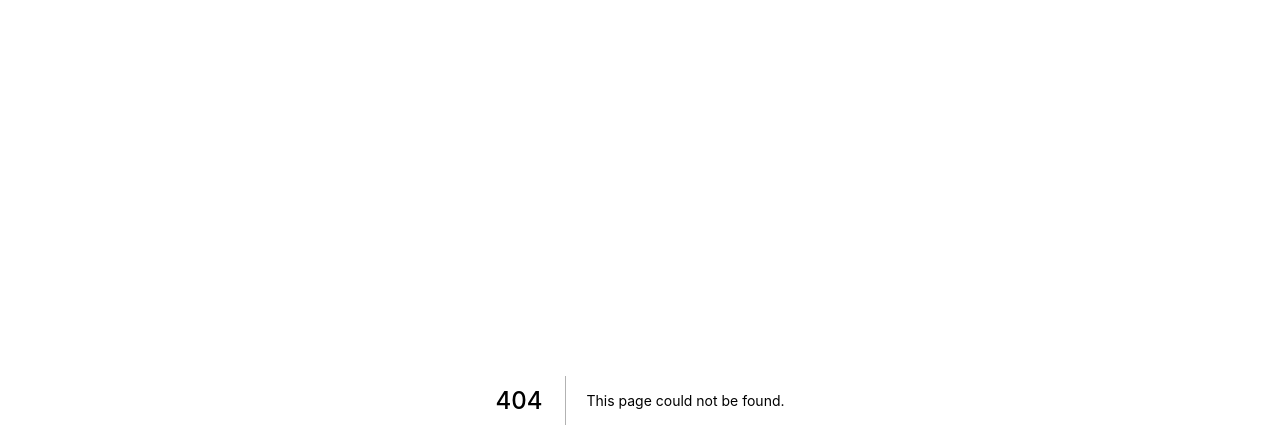
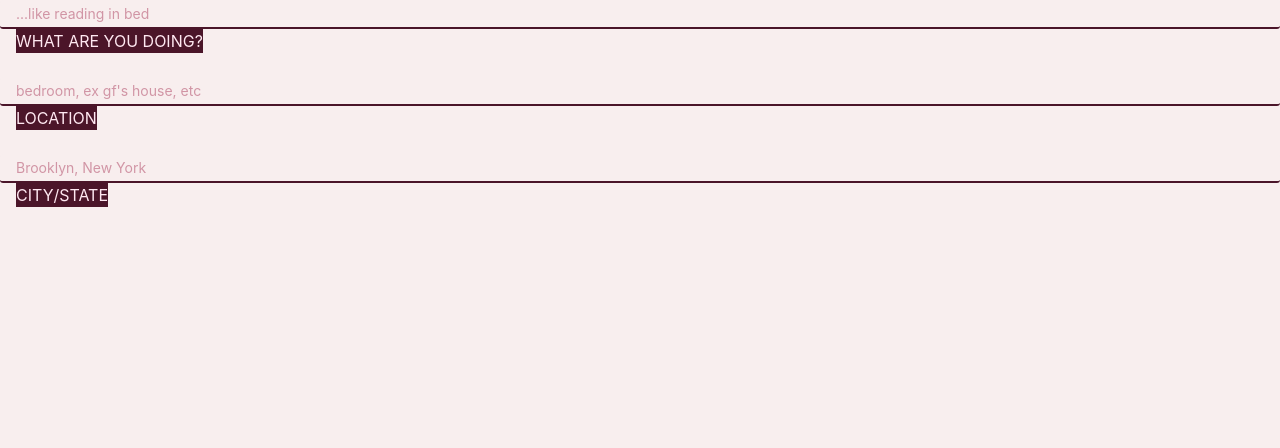
Before and after one commit to syntacticsugar/Moodphile-2.0, a Next.js app: page /moods in a window 1280 px wide. Before the commit this address had no page. Shown: the top 448 px of the page. Built offline with nearby package versions, Linux system fonts and the light colour scheme.

Commit message:
Add Form styles

```diff
--- /dev/null
+++ b/pages/moods.tsx
@@ -0,0 +1,24 @@
+import Form from 'react-bootstrap/Form';
+
+const Moods: React.FC = () => {
+  return (
+    <Form>
+      <Form.Group>
+        <Form.Control size="sm" type="text" placeholder="...like reading in bed" />
+        <Form.Label>WHAT ARE YOU DOING?</Form.Label>
+      </Form.Group>
+
+      <Form.Group>
+        <Form.Control size="sm" type="text" placeholder="bedroom, ex gf's house, etc" />
+        <Form.Label>LOCATION</Form.Label>
+      </Form.Group>
+
+      <Form.Group>
+        <Form.Control size="sm" type="text" placeholder="Brooklyn, New York" />
+        <Form.Label>CITY/STATE</Form.Label>
+      </Form.Group>
+    </Form>
+  );
+};
+
+export default Moods;
--- a/styles/theme.scss
+++ b/styles/theme.scss
@@ -0,0 +1,48 @@
+/* Color Palette */
+
+$color-charred-maroon-soot: #4b1529;
+$color-vintage-maroon: #90445e;
+$color-deep-sky-crayon: #1f9ebe;
+$color-deeper-ocean-blue: #005368;
+$color-cyan: #62dfff;
+$color-deep-sky-bue-crayon: #1f9ebe;
+$color-pale-sky-blue-crayon: #c6f4ff;
+$color-pale-cotton-pink: #e7c6d1;
+$color-plumeria: #aa576c;
+$color-black-deep-plum: #2d0012;
+$color-deep-plum: #6d2a3f;
+$color-raspberry-rising: #9f2e58;
+$color-bright-raspberry: #bc295f;
+$color-lime-green: #b0ea00;
+$color-bright-grass: #6b9430;
+$color-medium-grass: #4f731c;
+$color-burnt-grass: #38570c;
+$color-light-rose-red: #e6abbc;
+$color-dark-faded-rose: #774e55;
+$color-sunlit-dusty-rose: #8e555f;
+$color-pale-marshmallow-pink: #ffe8f1;
+$color-light-pink: #f8eeee;
+$color-light-blue: #2d8ba3;
+$padding-size: 1rem;
+
+/* Bootstrap Overrides */
+
+$input-border-radius: 0;
+$input-border-width: 0;
+$input-border-color: $color-charred-maroon-soot;
+$input-placeholder-color: #d195a5;
+$input-bg: $color-light-pink;
+$body-bg: $color-light-pink;
+
+$input-padding-x-sm: $padding-size;
+$input-color: $color-light-blue;
+
+.form-control {
+  border-bottom: solid 2px $input-border-color !important;
+}
+
+.form-label {
+  margin-left: $padding-size;
+  color: $color-pale-marshmallow-pink;
+  background-color: $color-charred-maroon-soot;
+}
```
